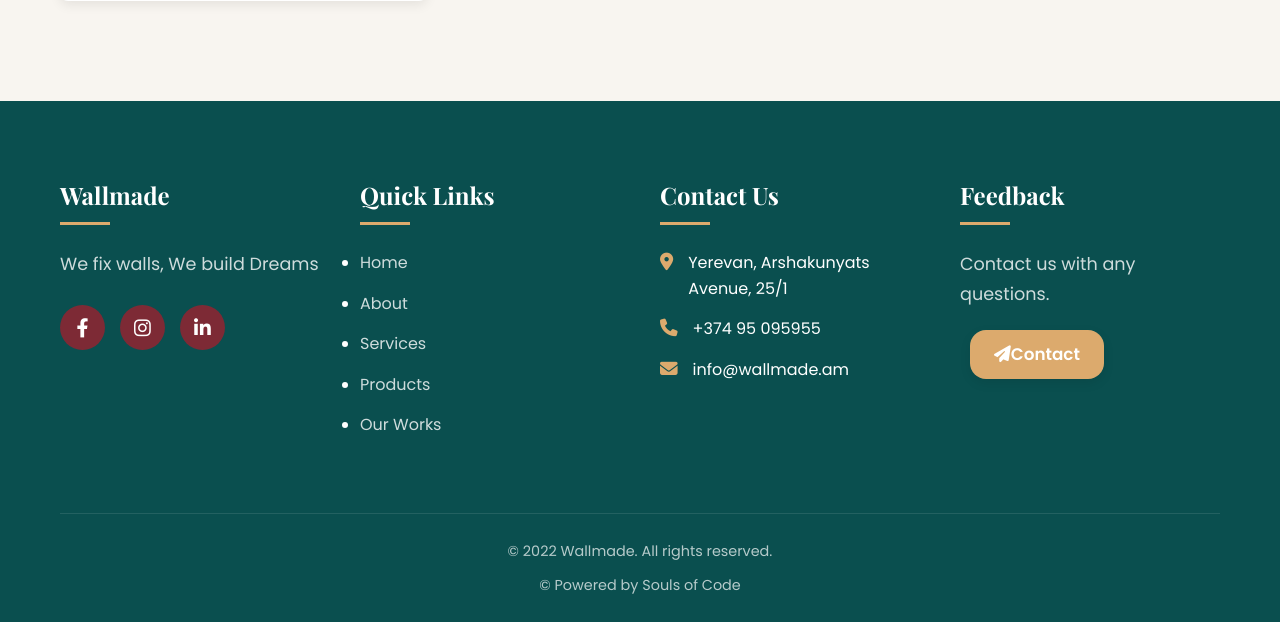
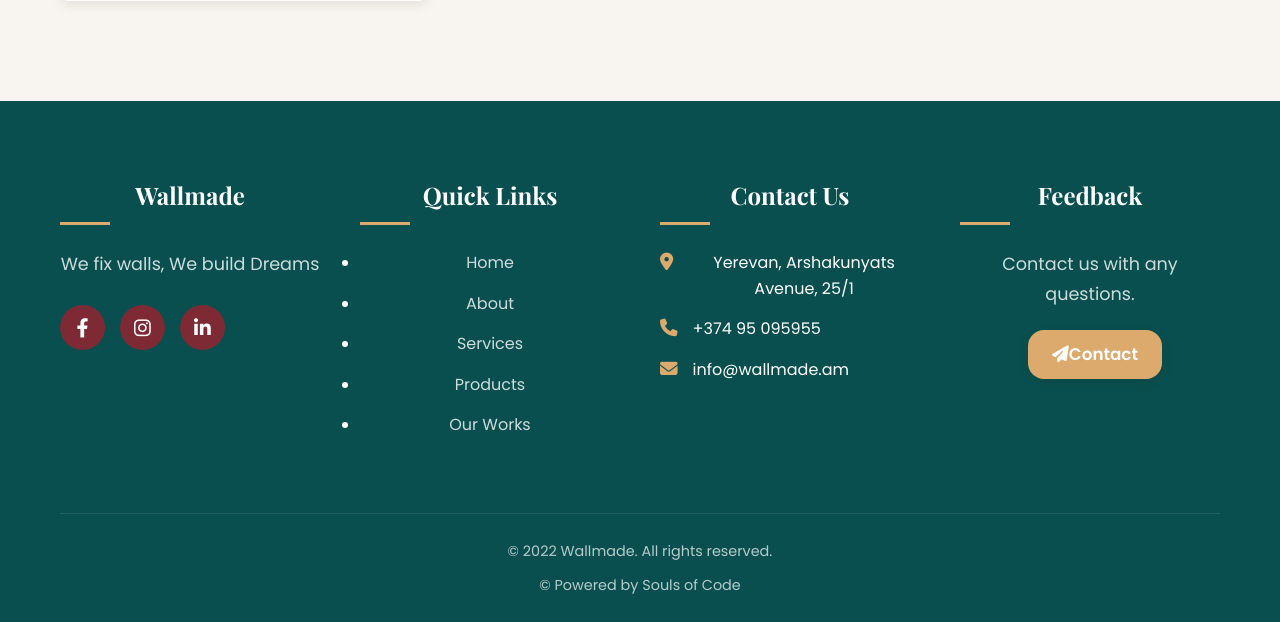
Before and after one commit to Manukyan-Andranik/wallmade.am, a Flask app: template templates/about.html in a window 1280 px wide. Shown: the part 5163-5785 px from the top of the page. Run offline with Flask 3, Linux system fonts and the light colour scheme; the template is opened without the code that fills it: most values are stand-ins (such as "Sample title", 1, 10 or a date in 2020); parts of the project's set-up code (start-up, migrations or seed data) failed here and were passed over.

Commit message:
base fix

```diff
--- a/static/css/base_style.css
+++ b/static/css/base_style.css
@@ -536,6 +536,13 @@ section {
 }
 
 /* Footer Styles */
+footer {
+    text-align: center;
+    padding: 20px;
+    background-color: var(--light-gray);
+    color: var(--text-light);
+}
+
 .main-footer {
     background-color: var(--dark-color);
     color: var(--text-on-dark);
@@ -629,7 +636,7 @@ section {
 }
 
 .newsletter-form {
-    display: flex;
+    display: center;
     margin-top: 20px;
 }
 
--- a/templates/base.html
+++ b/templates/base.html
@@ -184,6 +184,7 @@
 
     <!-- Footer -->
     <footer class="main-footer">
+    <div class="footer-background"></div>
         <div class="container">
             <div class="footer-grid">
                 <div class="footer-col">
@@ -237,7 +238,26 @@
     </footer>
 
     <script src="{{ url_for('static', filename='js/main.js') }}"></script>
-    {% block extra_js %}{% endblock %}
+    {% block extra_js %}
+    <script>
+        document.addEventListener("DOMContentLoaded", () => {
+            const observer = new MutationObserver(() => {
+                const distanceToBottom = document.documentElement.scrollHeight - window.scrollY - window.innerHeight;
+
+                // Only scroll to bottom if user is already very close to the bottom (e.g. within 100px)
+                if (distanceToBottom < 100) {
+                    window.scrollTo({ top: document.body.scrollHeight, behavior: 'smooth' });
+                }
+            });
+
+            observer.observe(document.body, {
+                childList: true,
+                subtree: true
+            });
+        });
+        </script>
+
+    {% endblock %}
 </body>
 
 </html>
```
